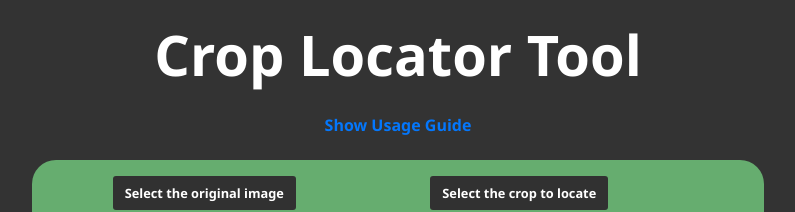
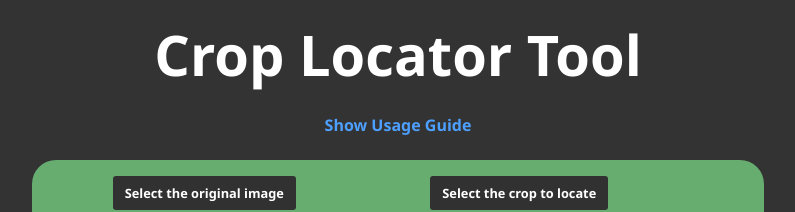
Before and after one commit to We-Gold/Crop-Locator-Tool, a website built with Vite: page index.html in a window 1280 px wide. Shown: the top 212 px of the page, without its empty margins (242-1037 px from the left). Built offline with nearby package versions, Linux system fonts and the light colour scheme; what gpu.js would draw is missing.

Commit message:
Update style.css

```diff
--- a/style.css
+++ b/style.css
@@ -3,7 +3,7 @@ html, body {
     padding: 0;
     background-color: #333;
     color: white;
-    --accent-color: rgb(4, 119, 252);
+    --accent-color: rgb(77, 160, 255);
 }
 
 #title-text {
```
